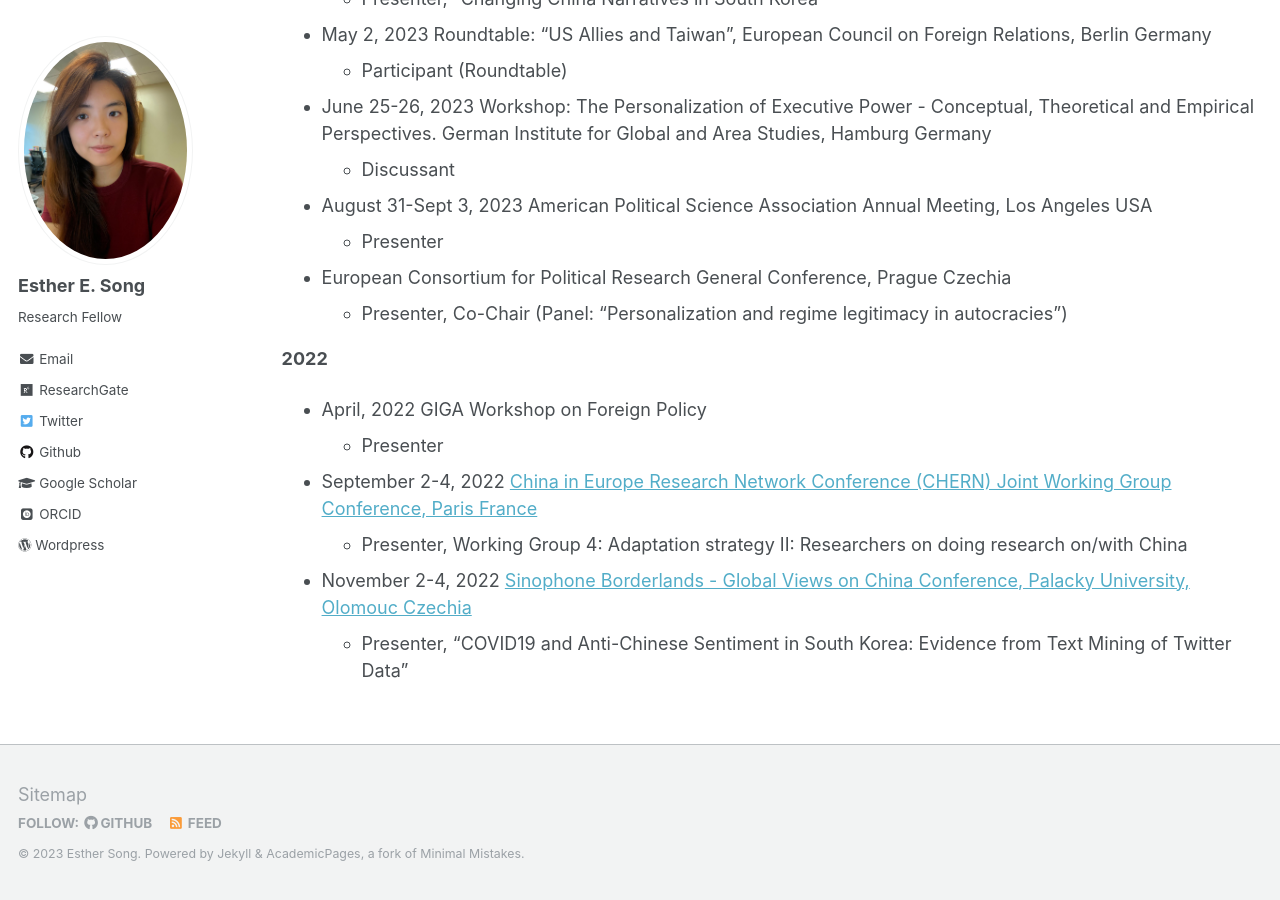
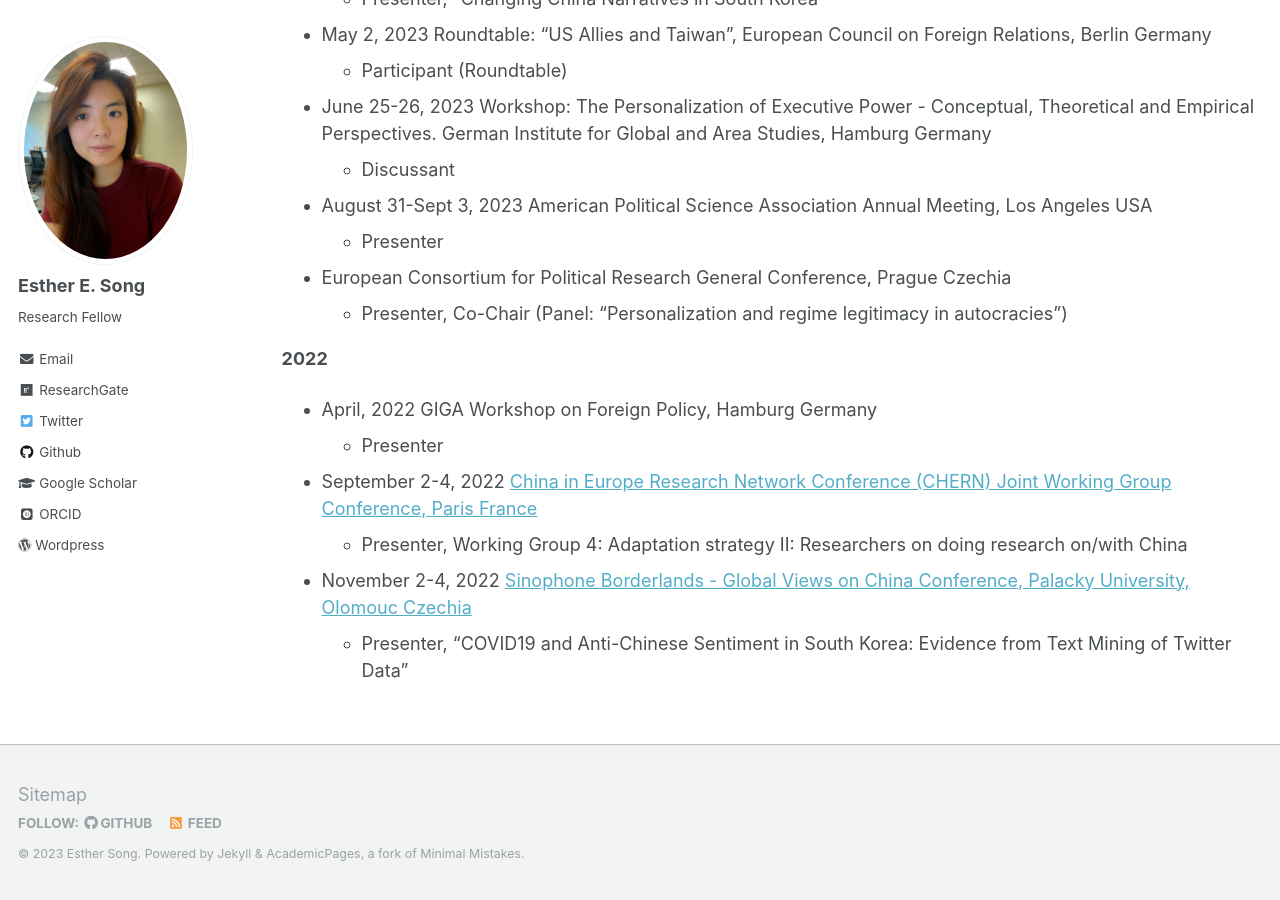
Before and after one commit to ehsong/ehsong.github.io, a Jekyll site: the page built from _pages/talks.md, in a window 1280 px wide and 900 px high, scrolled down 546 px. Built offline with Jekyll 4.4.1, drawn with Linux system fonts in a browser that asks for light colours; some web fonts are replaced.

Commit message:
Update talks.md

```diff
--- a/_pages/talks.md
+++ b/_pages/talks.md
@@ -33,7 +33,7 @@ Organized in partnership with Africa Policy Research Institute (APRI); German In
 
 **2022**
 
-- April, 2022 GIGA Workshop on Foreign Policy
+- April, 2022 GIGA Workshop on Foreign Policy, Hamburg Germany
    * Presenter
 
 - September 2-4, 2022 [China in Europe Research Network Conference (CHERN) Joint Working Group Conference, Paris France](https://china-in-europe.net/chern-joint-working-group-conference-in-september-2022-at-inalco-paris/)
```
